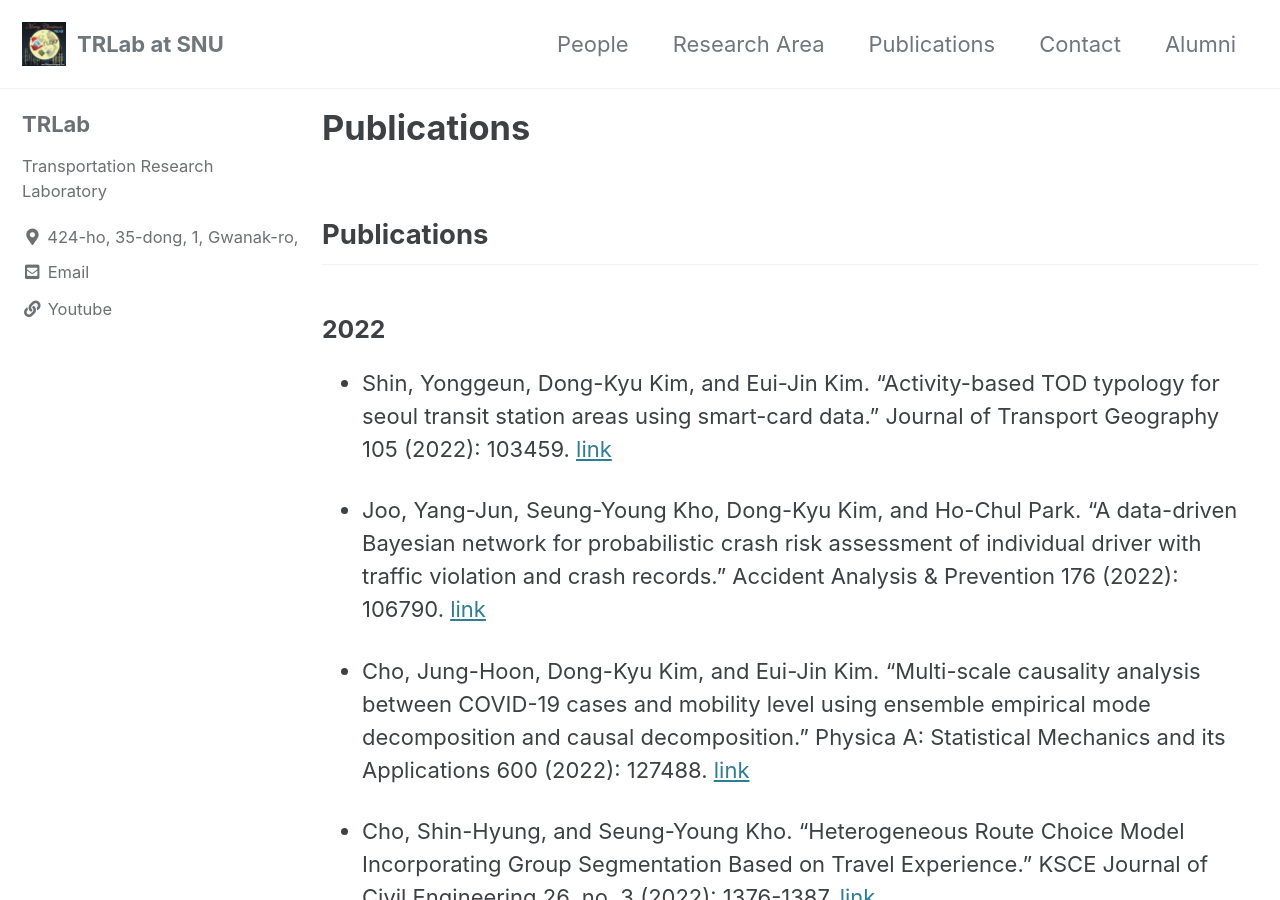
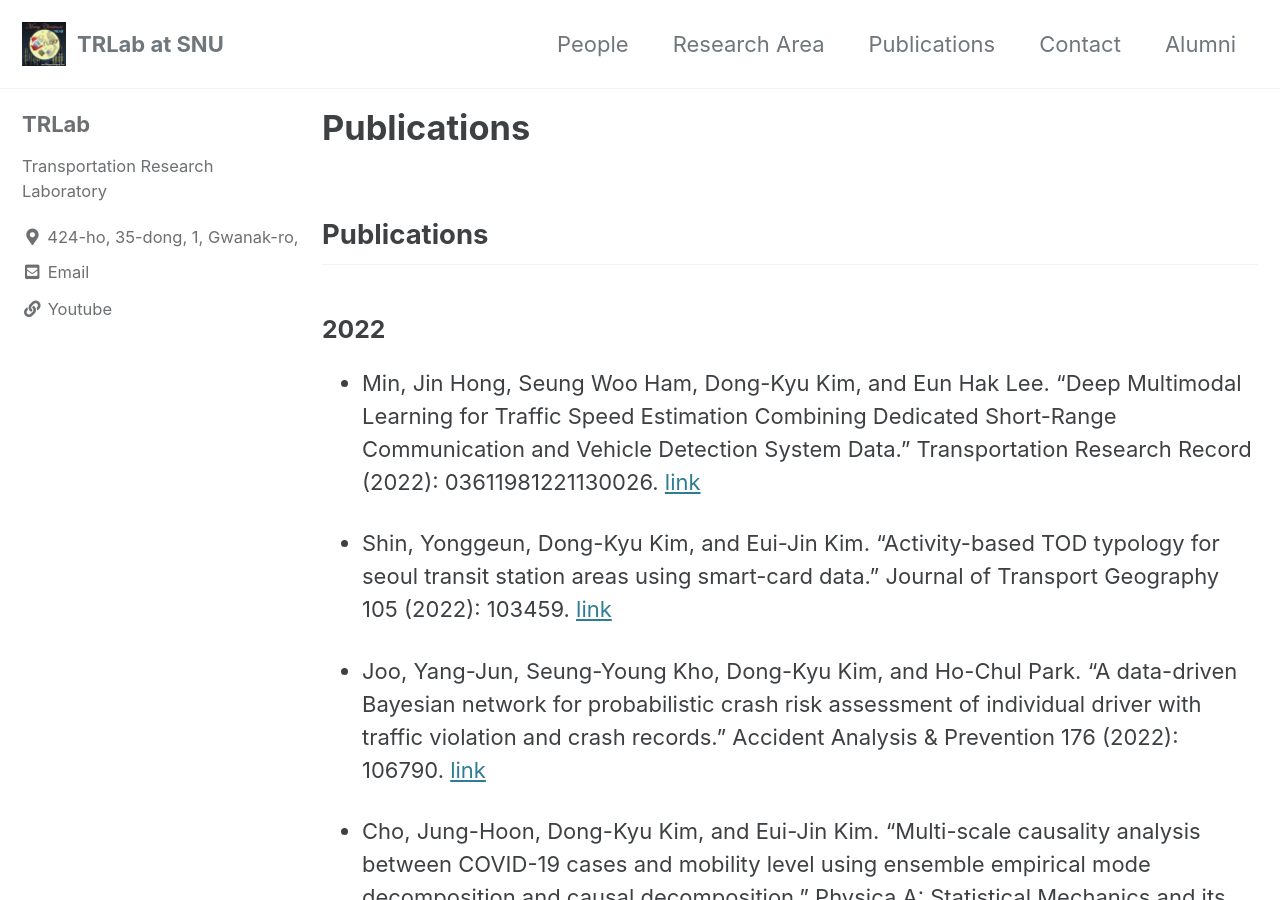
Before and after one commit to trlab-snu/trlab-snu.github.io, a Jekyll site: the page built from _pages/publications.md, in a window 1280 px wide and 900 px high. Built offline with Jekyll 4.4.1, drawn with Linux system fonts in a browser that asks for light colours; cached includes are drawn as plain includes.

Commit message:
graduates

```diff
--- a/_pages/publications.md
+++ b/_pages/publications.md
@@ -7,6 +7,8 @@ author_profile: true
 ## Publications
 
 ### 2022
+- Min, Jin Hong, Seung Woo Ham, Dong-Kyu Kim, and Eun Hak Lee. "Deep Multimodal Learning for Traffic Speed Estimation Combining Dedicated Short-Range Communication and Vehicle Detection System Data." Transportation Research Record (2022): 03611981221130026. [link](<https://journals.sagepub.com/doi/full/10.1177/03611981221130026>)
+
 - Shin, Yonggeun, Dong-Kyu Kim, and Eui-Jin Kim. "Activity-based TOD typology for seoul transit station areas using smart-card data." Journal of Transport Geography 105 (2022): 103459. [link](<https://www.sciencedirect.com/science/article/pii/S096669232200182X>)
 
 - Joo, Yang-Jun, Seung-Young Kho, Dong-Kyu Kim, and Ho-Chul Park. "A data-driven Bayesian network for probabilistic crash risk assessment of individual driver with traffic violation and crash records." Accident Analysis & Prevention 176 (2022): 106790. [link](<https://www.sciencedirect.com/science/article/pii/S0001457522002251>)
```
